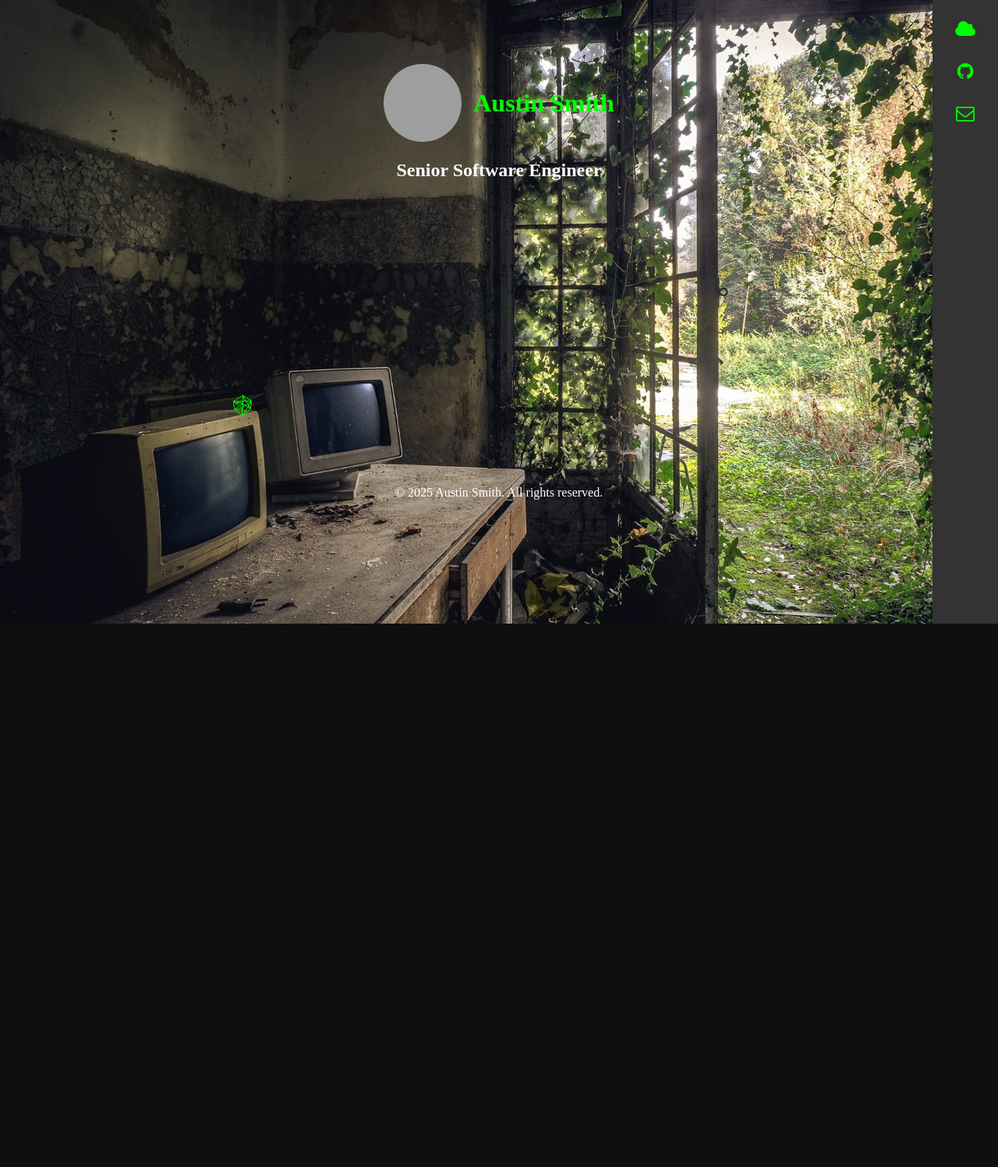
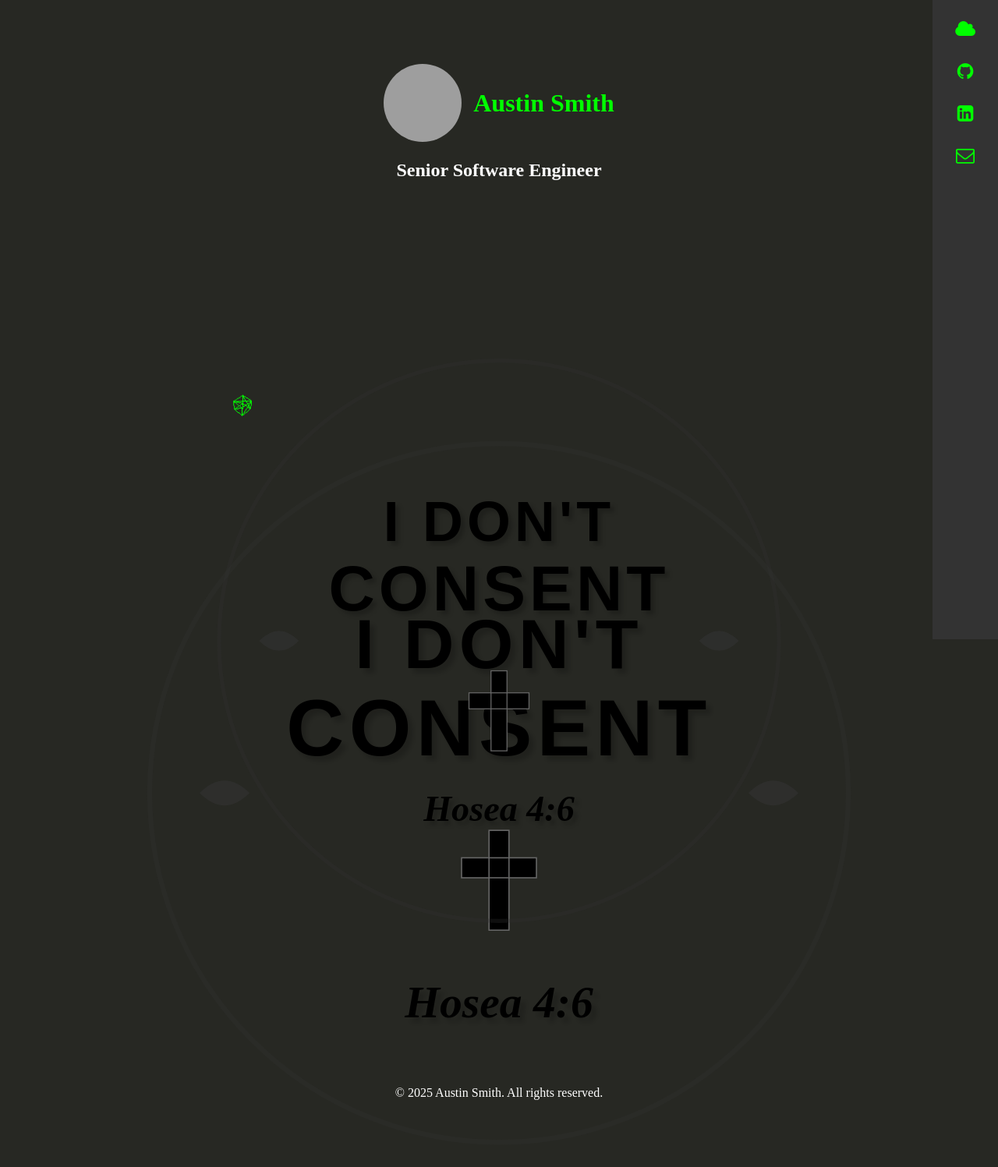
Before and after one commit to austinksmith/austinksmith.github.io, a PHP site: page / in a window 1280 px wide. Shown: the whole page at 78% size. Before the commit the page ends 800 px from the top, so only its background shows below. Run offline with PHP 8.4, Linux system fonts and the light colour scheme; some libraries are stand-ins or nearby versions; grey boxes are pictures that could not be loaded.

Commit message:
Update background and add linkedin button

```diff
--- a/css/main.css
+++ b/css/main.css
@@ -52,8 +52,8 @@ textarea {
 
 /* General body styles */
 body {
-    background: #272823 url("../img/background.jpg") no-repeat center center fixed;
-    background-size: cover;
+    background: #272823 url("../img/I_dont_consent.svg") no-repeat center center fixed;
+    background-size: contain;
     background-attachment: fixed;
     background-position: bottom left;
     color: #fff;
--- a/index.html
+++ b/index.html
@@ -84,6 +84,7 @@
     <div class="sidebar">
         <a href="https://www.hamsters.io" target="_blank" class="fa fa-cloud" data-toggle="tooltip" title="Hamsters.io | Parallel Computing"></a>
         <a href="https://github.com/austinksmith" target="_blank" class="fa fa-github" data-toggle="tooltip" title="View Github Profile"></a>
+        <a href="https://www.linkedin.com/in/austin-smith-bb78281b4/" target="_blank" class="fa fa-linkedin-square" data-toggle="tooltip" title="View LinkedIn Profile"></a>
         <a href="mailto:austin@asmithdev.com" target="_blank" class="fa fa-envelope-o" data-toggle="tooltip" title="Contact Via Email"></a>
     </div>
 
@@ -101,7 +102,7 @@
     <!-- Main Content Section -->
     <div class="main-container">
         <div class="main wrapper clearfix">
-
+            <img src="../img/I_dont_consent.svg" data-rjs="4" alt="">
         </div> <!-- .main -->
     </div> <!-- .main-container -->
 
```
Also changed, not shown: img/I_dont_consent.svg (added).
